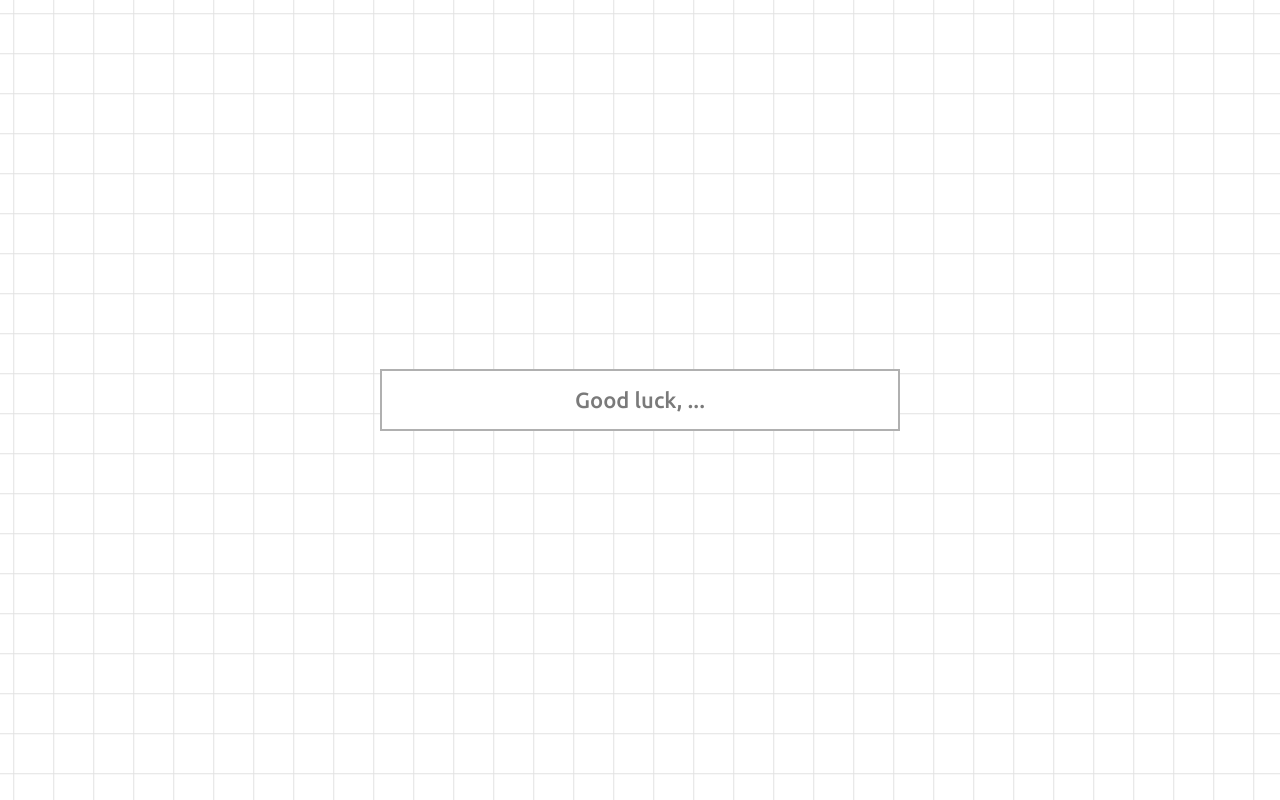
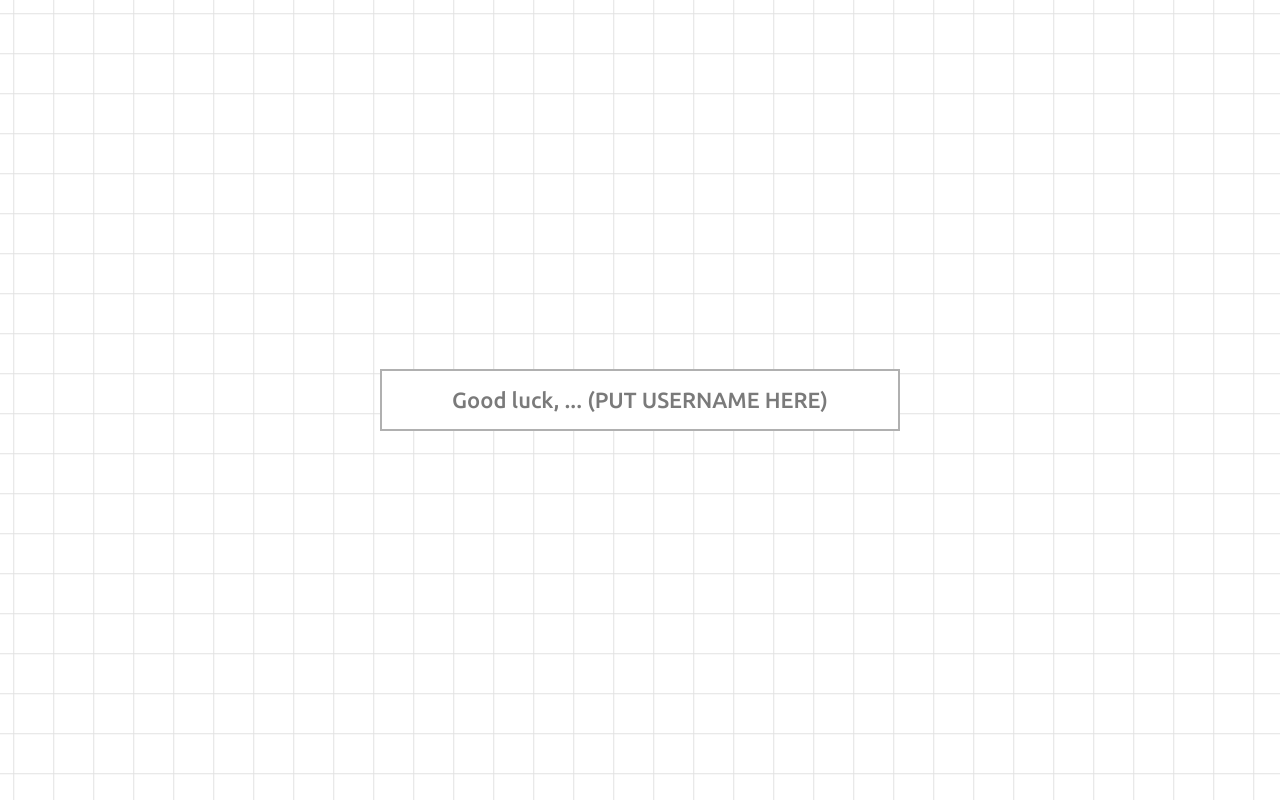
Before and after one commit to ttogoti/snapaim, a website: page docs/index.html in a window 1280 px wide. Drawn offline with Linux system fonts and the light colour scheme.

Commit message:
minor but big change?

```diff
--- a/docs/index.html
+++ b/docs/index.html
@@ -145,7 +145,7 @@
 
   <!-- Minimal menu -->
   <div id="menu">
-    <input id="nameInput" maxlength="18" placeholder="Good luck, ..." />
+    <input id="nameInput" maxlength="18" placeholder="Good luck, ... (PUT USERNAME HERE)" />
   </div>
 
   <!-- HUD (kept for main.ts) -->
```
